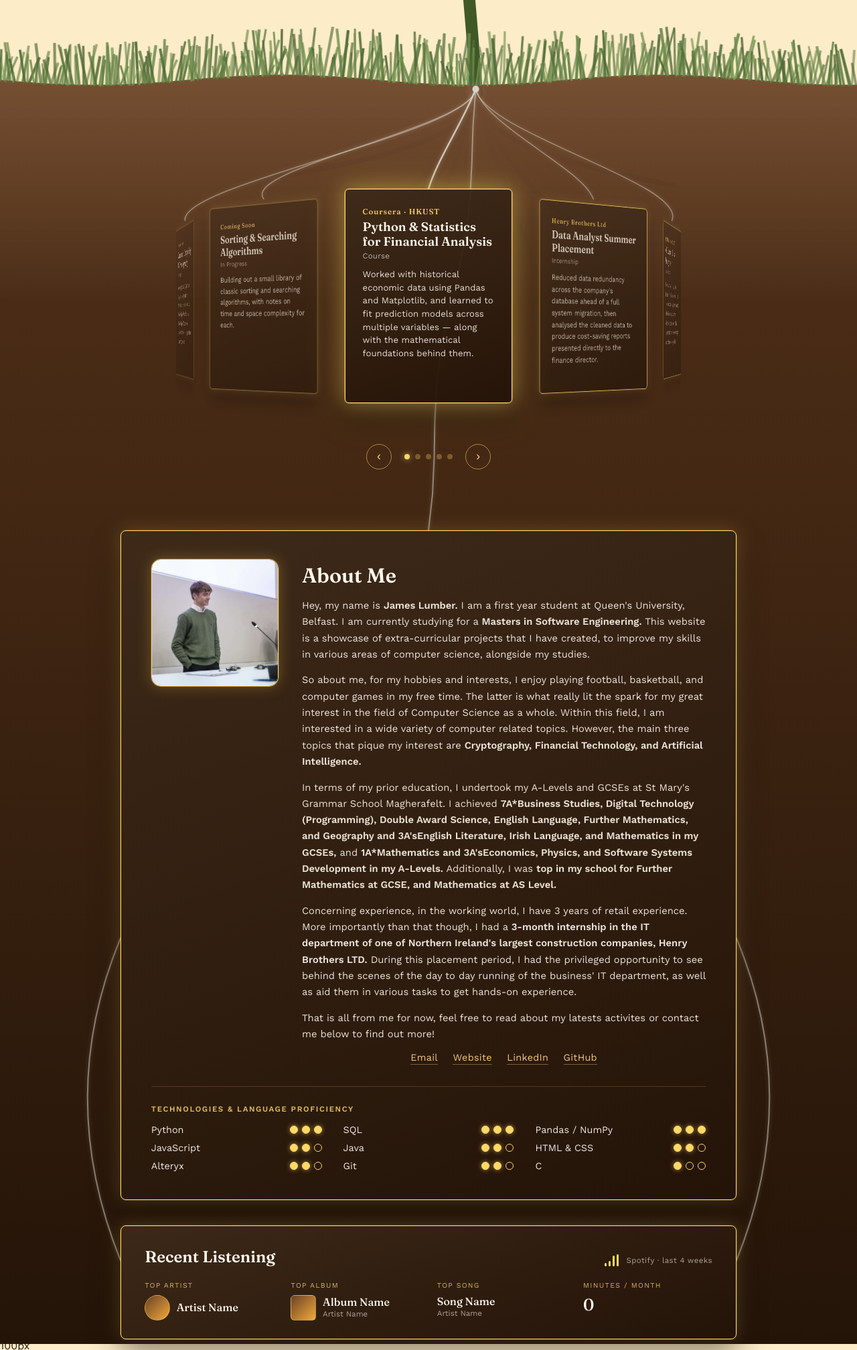
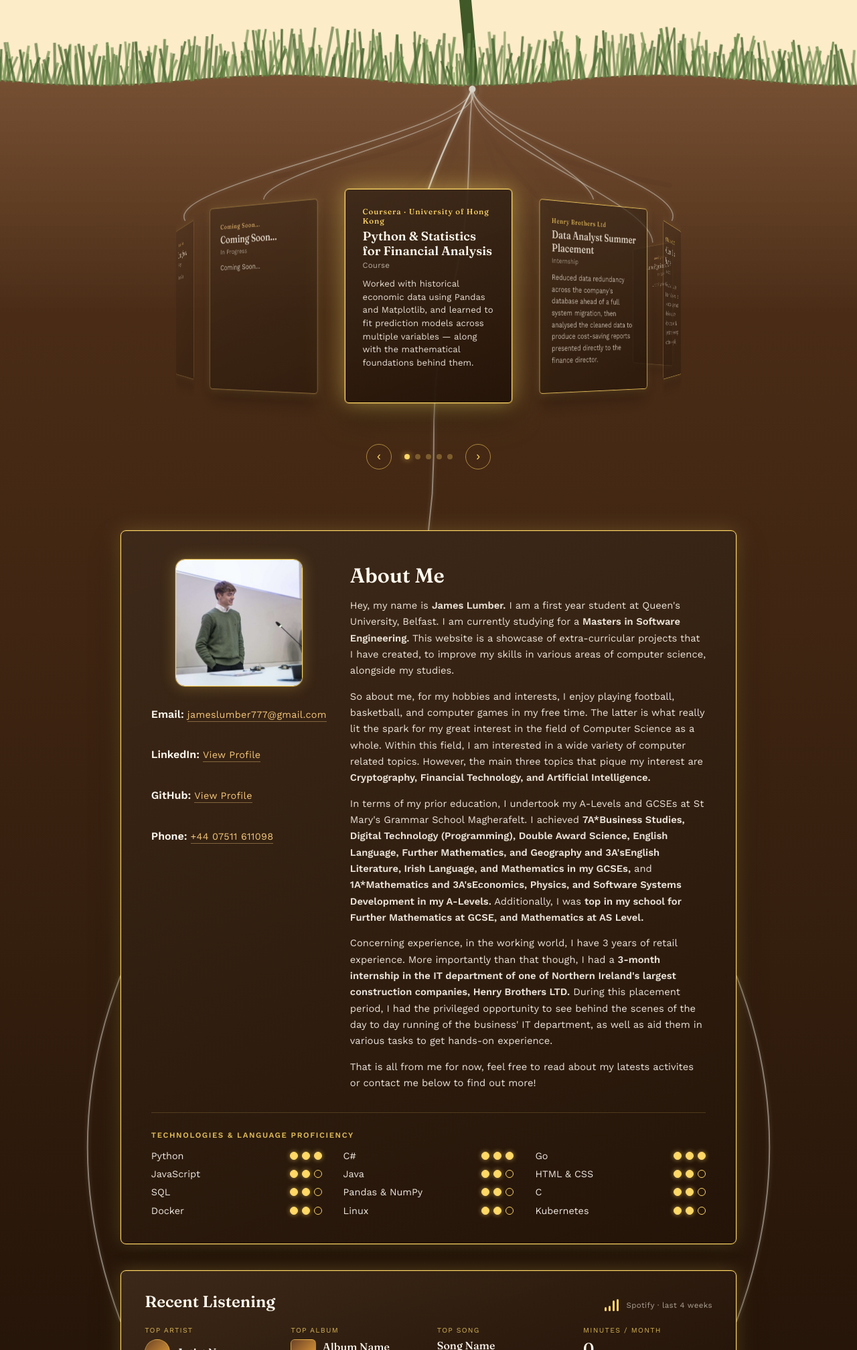
Before and after one commit to jlumber7/jlumber7.github.io, a plain HTML site: page index.html in a window 1280 px wide. Shown: the part 5481-7497 px from the top of the page at 67% size. Drawn offline with nearby package versions, Linux system fonts and the light colour scheme; animation ran at ten frames a second.

Commit message:
feat: Hooked up links
Hooked up the links to my projects and contact information. Also organised the contact information
vertically underneath the profile picture in the about section. Changed
the values of each of the technologies/languages section so that it is
relevant

```diff
--- a/index.html
+++ b/index.html
@@ -94,7 +94,7 @@
       <h3>JSON File Parser</h3>
       <p>This JSON File Parser project serves to detect similarities within JSON data and group them together</p>
       <div class="tags"><span>Algorithmic Data Matching</span></div>
-      <a href="#">View Project →</a>
+      <a href="jsonParser.html">View Project →</a>
     </div>
     </div>
   </section>
@@ -106,7 +106,7 @@
       <h3>Amenity Finder via OSM API</h3>
       <p>Searches for amenities near a given location using OpenStreetMap's API</p>
       <div class="tags"><span>Working With APIs</span></div>
-      <a href="#">View Project →</a>
+      <a href="mapsApiUI.html">View Project →</a>
     </div>
     </div>
   </section>
@@ -167,7 +167,7 @@
     <div class="stories-carousel" id="storiesCarousel">
       <div class="carousel-viewport" id="storyTrack">
         <article class="story-card" data-index="0">
-          <span class="index">Coursera · HKUST</span>
+          <span class="index">Coursera · University of Hong Kong</span>
           <h3>Python &amp; Statistics for Financial Analysis</h3>
           <div class="meta">Course</div>
           <p>Worked with historical economic data using Pandas and Matplotlib, and learned to fit
@@ -191,17 +191,21 @@
         </article>
         <article class="story-card coming-soon" data-index="3">
           <span class="index">Coming Soon</span>
-          <h3>Quantum Computing &amp; Cryptography</h3>
+          <h3>Coming Soon...</h3>
           <div class="meta">In Progress</div>
-          <p>Working through Quantum Physics and Quantum Mechanics courses with the University of Maryland
-            and University of Colorado Boulder, ahead of a quantum hashing project.</p>
+          <p>Coming Soon...</p>
         </article>
         <article class="story-card coming-soon" data-index="4">
-          <span class="index">Coming Soon</span>
-          <h3>Sorting &amp; Searching Algorithms</h3>
+          <span class="index">Coming Soon...</span>
+          <h3>Coming Soon...</h3>
           <div class="meta">In Progress</div>
-          <p>Building out a small library of classic sorting and searching algorithms, with notes on
-            time and space complexity for each.</p>
+          <p>Coming Soon...</p>
+        </article>
+        <article class="story-card coming-soon" data-index="4">
+          <span class="index">Coming Soon...</span>
+          <h3>Coming Soon...</h3>
+          <div class="meta">In Progress</div>
+          <p>Coming Soon...</p>
         </article>
       </div>
       <div class="carousel-controls">
@@ -225,8 +229,15 @@
            the three dots are filled (e.g. 2 = 2/3). Add/remove .skill rows freely. -->
     <div class="about-card">
       <div class="about-top">
-        <img class="about-photo" alt="Profile picture"
-             src="images/myProfilePicture.jpg">
+        <div class="about-side">
+          <img class="about-photo" alt="Profile picture" src="images/myProfilePicture.jpg">
+            <div class="contact-row">
+              <p><strong>Email: </strong><a href="mailto:jameslumber777@gmail.com">jameslumber777@gmail.com</a></p>
+              <p><strong>LinkedIn: </strong><a href=https://uk.linkedin.com/in/james-lumber-aabbb329b>View Profile</a></p>
+              <p><strong>GitHub: </strong><a href=https://github.com/jlumber7>View Profile</a></p>
+              <p><strong>Phone: </strong><a href="tel:+447511611098">+44 07511 611098</a></p>
+            </div>
+        </div>
         <div class="about-bio">
           <h2>About Me</h2>
           <p>
@@ -248,12 +259,6 @@
             <p>
                 That is all from me for now, feel free to read about my latests activites or contact me below to find out more!
             </p>
-          <div class="contact-row">
-            <a href="mailto:hello@example.com">Email</a>
-            <a href="https://jlumber7.github.io/" target="_blank" rel="noopener">Website</a>
-            <a href="#">LinkedIn</a>
-            <a href="#">GitHub</a>
-          </div>
         </div>
       </div>
 
@@ -261,14 +266,17 @@
         <h3>Technologies &amp; Language Proficiency</h3>
         <div class="skills-grid">
           <div class="skill" data-level="3"><span class="skill-name">Python</span></div>
-          <div class="skill" data-level="3"><span class="skill-name">SQL</span></div>
-          <div class="skill" data-level="3"><span class="skill-name">Pandas / NumPy</span></div>
+          <div class="skill" data-level="3"><span class="skill-name">C#</span></div>
+          <div class="skill" data-level="3"><span class="skill-name">Go</span></div>
           <div class="skill" data-level="2"><span class="skill-name">JavaScript</span></div>
           <div class="skill" data-level="2"><span class="skill-name">Java</span></div>
           <div class="skill" data-level="2"><span class="skill-name">HTML &amp; CSS</span></div>
-          <div class="skill" data-level="2"><span class="skill-name">Alteryx</span></div>
-          <div class="skill" data-level="2"><span class="skill-name">Git</span></div>
-          <div class="skill" data-level="1"><span class="skill-name">C</span></div>
+          <div class="skill" data-level="2"><span class="skill-name">SQL</span></div>
+          <div class="skill" data-level="2"><span class="skill-name">Pandas &amp; NumPy</span></div>
+          <div class="skill" data-level="2"><span class="skill-name">C</span></div>
+          <div class="skill" data-level="2"><span class="skill-name">Docker</span></div>
+          <div class="skill" data-level="2"><span class="skill-name">Linux</span></div>
+          <div class="skill" data-level="2"><span class="skill-name">Kubernetes</span></div>
         </div>
       </div>
     </div>
--- a/styles.css
+++ b/styles.css
@@ -278,6 +278,10 @@ section{ min-height:100vh; position:relative; }
   box-shadow: 0 0 0 1px rgba(255,216,102,0.18), 0 0 22px rgba(255,216,102,0.28);
   background:#241408;
 }
+
+.about-side{ flex:0 0 auto; display:flex; flex-direction:column; align-items:center; gap:1rem; }
+.about-side .contact-row{ flex-direction:column; gap:0.6rem; }
+
 .about-bio{ flex:1 1 auto; min-width:0; }
 .about-card .eyebrow{
   font-family:var(--body); letter-spacing:0.16em; text-transform:uppercase;
```
